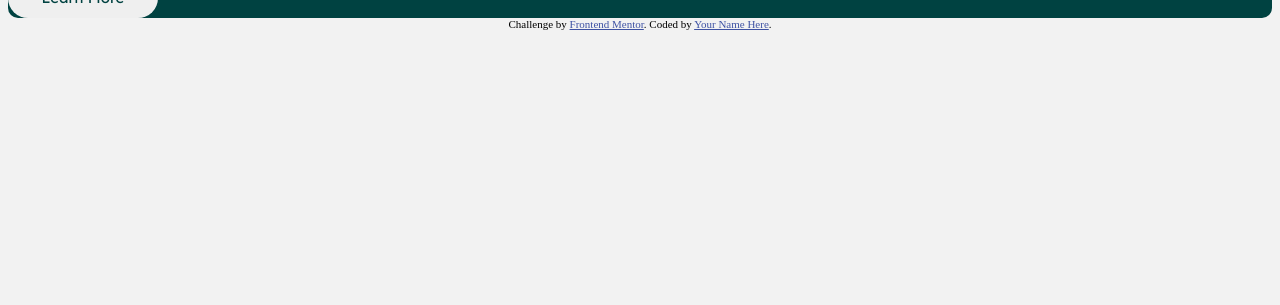
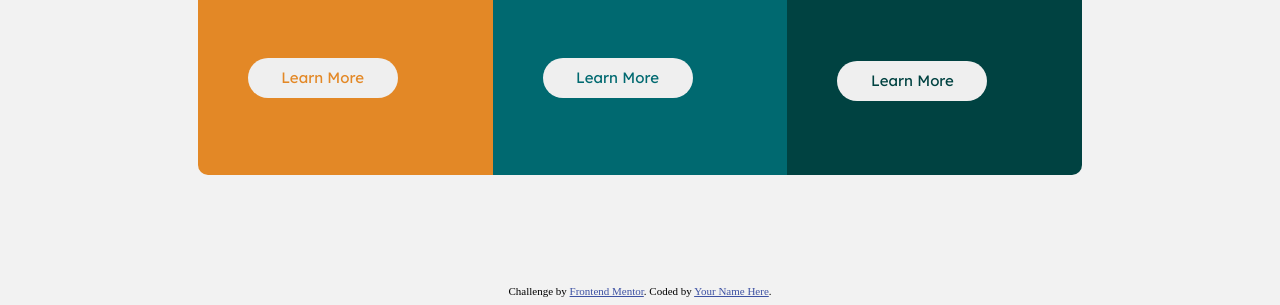
Before and after one commit to alexiscenriquez/preview-card, a plain HTML site: page 3-column-preview-card-component-main/index.html in a window 1280 px wide. Shown: the part 523-828 px from the top of the page. Before the commit the page ends 800 px from the top, so only its background shows below. Drawn offline with Linux system fonts and the light colour scheme.

Commit message:
desktop design

```diff
--- a/3-column-preview-card-component-main/preview-card.css
+++ b/3-column-preview-card-component-main/preview-card.css
@@ -12,6 +12,7 @@ body{
 }
 #wrapper{
     margin:auto;
+    display: flex;
 
 
 
@@ -26,7 +27,7 @@ body{
 #div1{
     background-color: var(--orange);
     color:white;
-    border-radius: 10px 10px 0 0;
+
 
     justify-content: space-around;
 }
@@ -69,19 +70,20 @@ p{
     color:var(--vDarkCyan);
 }
 
-@media(max-width:376px){
+@media(max-width:769px){
     #wrapper{
 display: flex;
 flex-direction: column;
-width:85vw;
+max-width:400px;
 margin-top:60px;
 margin-bottom: 100px;
 }
 #div1{
-    display: flex;
+  display: flex;
     padding:40px;
     flex-direction: column;
     height:400px;
+    border-radius: 10px 10px 0 0;
 }
 #div2{
     display: flex;
@@ -96,5 +98,43 @@ margin-bottom: 100px;
     height:400px;
 }
 
+}
+ @media(min-width:769px){
+     #wrapper{
+         flex-direction: row;
+         align-items: center;
+        width:70%;
+        height: 100vh;
+        justify-content: center;
 
-}
+     }
+     #div1{
+        display: flex;
+        flex-direction: column;
+         width:45vw;
+         height:60vh;
+         padding:50px;
+         justify-content: space-around;
+         border-radius: 10px 0 0 10px;
+     }
+     #div2{
+        display: flex;
+        flex-direction: column;
+         width:45vw;
+         height:60vh;
+         padding:50px;
+         justify-content: space-around;
+    }
+    #div3{
+        display: flex;
+        flex-direction: column;
+         width:45vw;
+         height:60vh;
+         padding:50px;
+         justify-content: space-around;
+         border-radius: 0 10px 10px 0;
+    }
+    p{
+
+    }
+ }
```
Also changed, not shown: 3-column-preview-card-component-main/index.html (+2 -1 lines).
